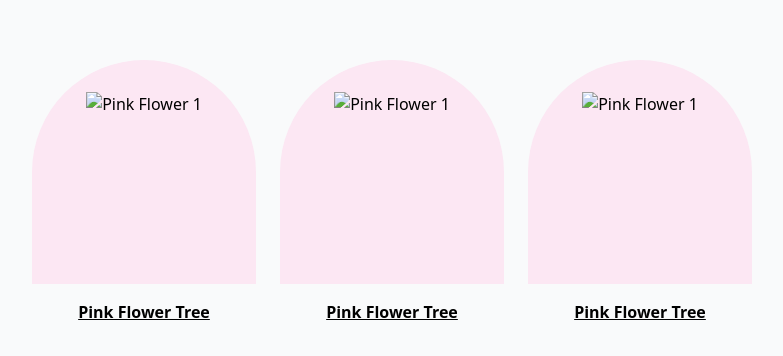
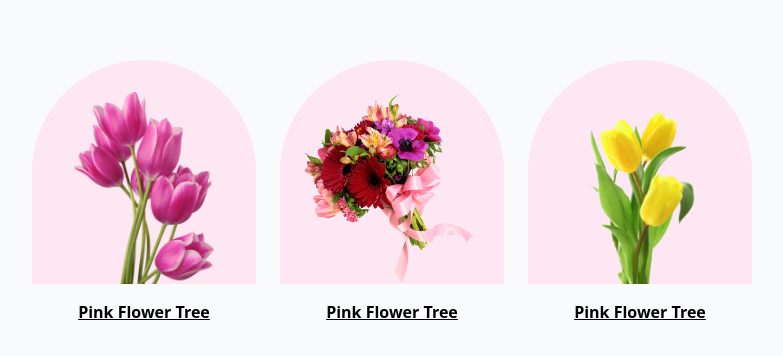
Before and after one commit to atik735/flower-shop, a plain HTML site: page practice.html in a window 1280 px wide. Shown: the part 208-564 px from the top of the page, without its empty margins (248-1031 px from the left). Drawn offline with nearby package versions, Linux system fonts and the light colour scheme.

Commit message:
changes in practice html file

```diff
--- a/practice.html
+++ b/practice.html
@@ -11,21 +11,21 @@
       <!-- First Flower -->
       <div class="flex flex-col items-center">
         <div class="bg-pink-100 rounded-t-full w-56 h-56 flex justify-center items-center">
-          <img src="Flower Asset/pngwing 6.png" alt="Pink Flower 1" class="h-48 mt-8 object-contain">
+          <img src="Flower-Asset/pngwing 6.png" alt="Pink Flower 1" class="h-48 mt-8 object-contain">
         </div>
         <p class="mt-4 underline text-center font-semibold">Pink Flower Tree</p>
       </div>
       <!-- Second Flower -->
       <div class="flex flex-col items-center">
         <div class="bg-pink-100 rounded-t-full w-56 h-56 flex justify-center items-center">
-          <img src="Flower Asset/pngwing 5.png" alt="Pink Flower 1" class="h-48 mt-8 object-contain">
+          <img src="Flower-Asset/pngwing 5.png" alt="Pink Flower 1" class="h-48 mt-8 object-contain">
         </div>
         <p class="mt-4 underline text-center font-semibold">Pink Flower Tree</p>
       </div>
       <!-- Third Flower -->
       <div class="flex flex-col items-center">
         <div class="bg-pink-100 rounded-t-full w-56 h-56 flex justify-center items-center">
-          <img src="Flower Asset/pngwing 7.png" alt="Pink Flower 1" class="h-48 mt-8 object-contain">
+          <img src="Flower-Asset/pngwing 7.png" alt="Pink Flower 1" class="h-48 mt-8 object-contain">
         </div>
         <p class="mt-4 underline text-center font-semibold">Pink Flower Tree</p>
       </div>
```
